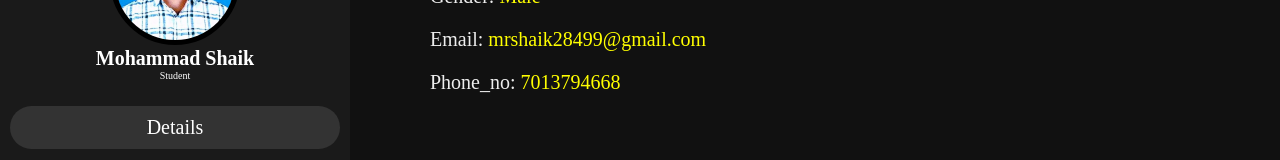
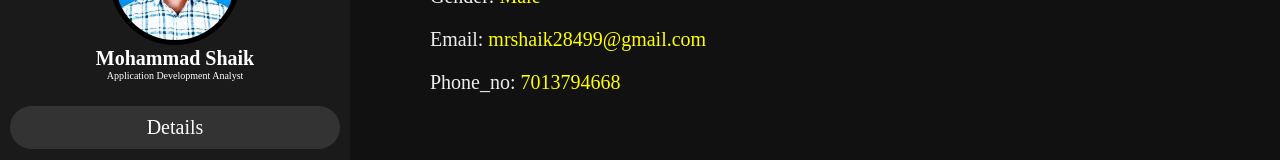
Before and after one commit to shaik28499/portfolio.github.io, a plain HTML site: page index.html in a window 1280 px wide. Shown: the part 269-429 px from the top of the page. Drawn offline with Linux system fonts and the light colour scheme.

Commit message:
Update index.html

```diff
--- a/index.html
+++ b/index.html
@@ -12,7 +12,7 @@
        <div class="user">
        <img src="photo.jpg">
        <h5 class="nm">Mohammad Shaik</h5>
-       <p class="jb">Student</p>
+       <p class="jb">Application Development Analyst</p>
        </div>
        <nav class="nv">
           <ul>
```
